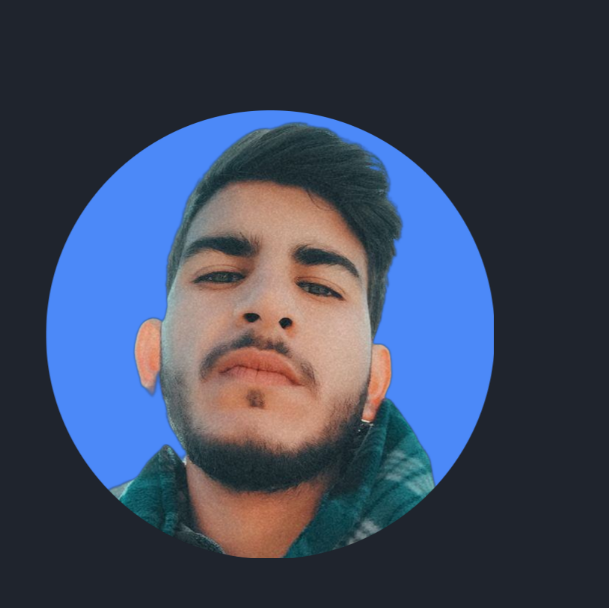
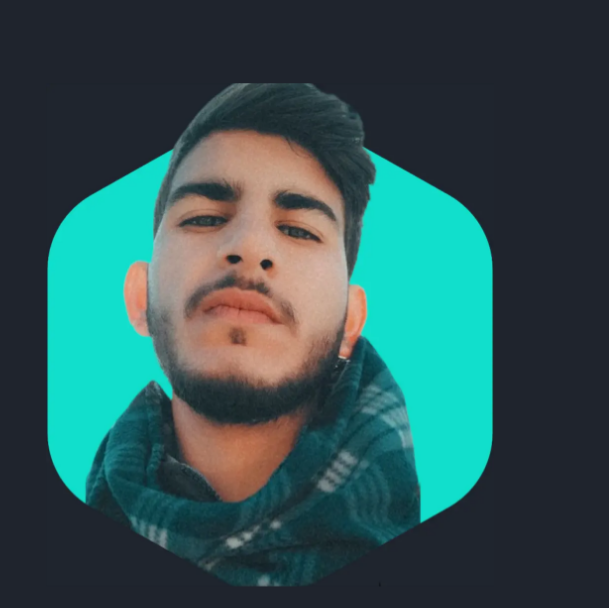
Before and after one commit to AnujPratap-96/PRODIGY_TrackCode_TaskNumber_04, a plain HTML site: page index.html in a window 1280 px wide. Shown: the part 82-690 px from the top of the page, 671-1280 px from the left. Drawn offline with nearby package versions, Linux system fonts and the light colour scheme.

Commit message:
Image Change trying

```diff
--- a/index.html
+++ b/index.html
@@ -48,7 +48,7 @@
             <a href="Anuj-Prata-Singh.pdf" class="btn" download>Download CV</a>
         </div>
         <div class="home-img">
-            <img src="/Images/NewImg.png" alt="">
+            <img src="/Images/Home.webp" alt="">
         </div>
     </section>
 
@@ -68,7 +68,6 @@
 
         </div>
     </section>
-
     <section class="Skills" id="skills">
         <div class="skill-content">
             <h2 class="headingg">My <span>Skills</span></h2>
```
